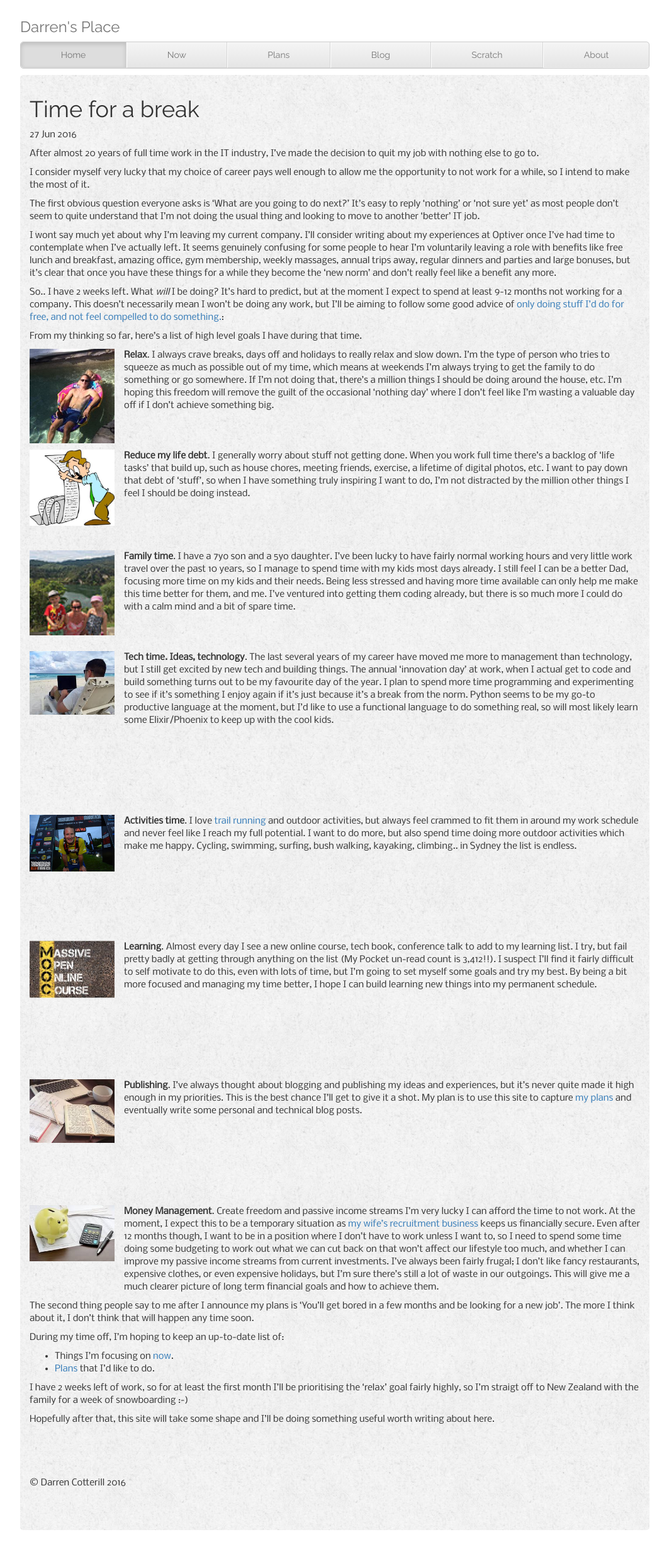
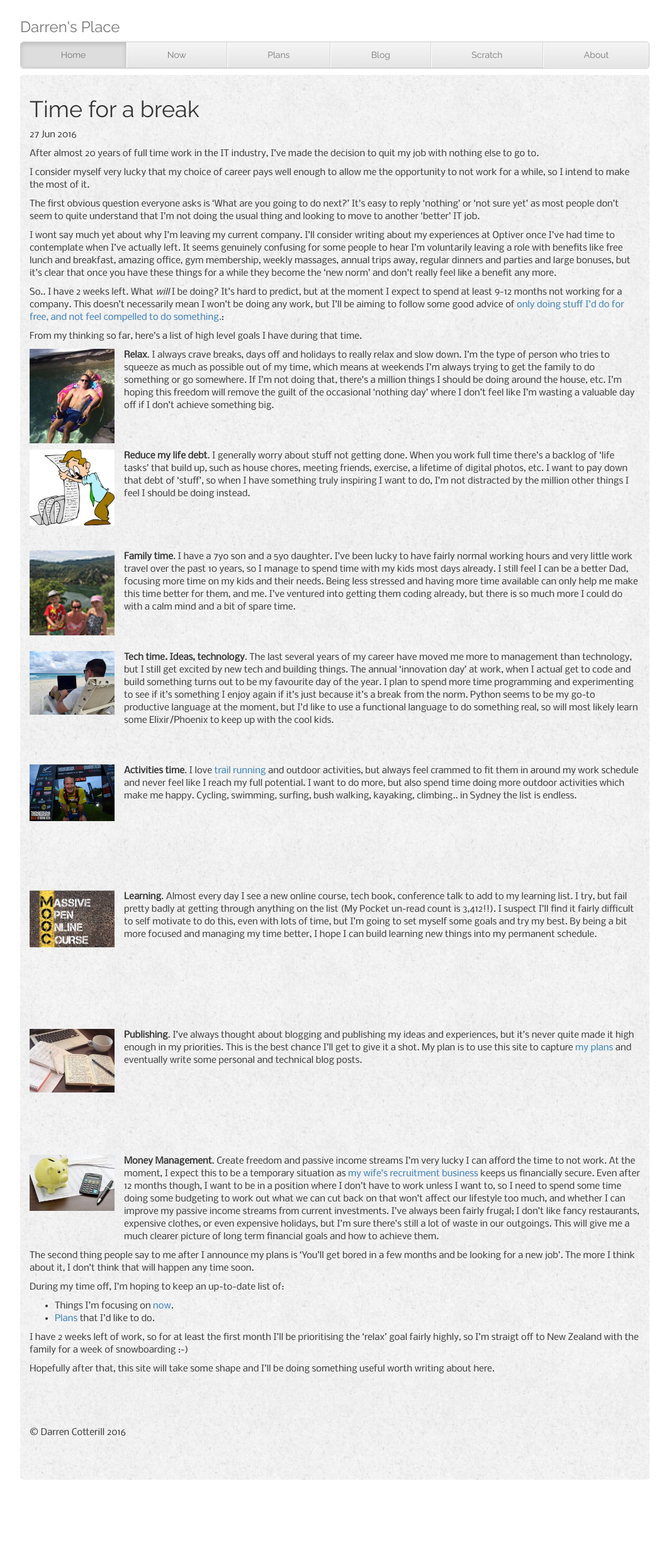
Before and after one commit to DCotterill/DCotterill.github.io, a Jekyll site: the page built from _posts/2016-06-01-Blog-First-Post-Career-Break.md, in a window 1280 px wide. Shown: the whole page at 63% size, without its empty margins (108-1171 px from the left). Built offline with Jekyll 4.4.1, drawn with Linux system fonts in a browser that asks for light colours; nearby versions of some CDN libraries; some web fonts are replaced; after the commit the page ends 2380 px from its top, so only the background shows below that.

Commit message:
Updated 2016-06-01-Blog-First-Post-Career-Break.md

```diff
--- a/_posts/2016-06-01-Blog-First-Post-Career-Break.md
+++ b/_posts/2016-06-01-Blog-First-Post-Career-Break.md
@@ -34,7 +34,7 @@ I have a 7yo son and a 5yo daughter. I've been lucky to have fairly normal worki
 <div style="height:150px;  width:150px; overflow:hidden; align:left; float:left">
 <img src="{{site.baseurl}}/img/coding-beach.jpg" width="150px" align="left" style="PADDING-RIGHT: 15px;"/></div>**Tech time. Ideas, technology**. The last several years of my career have moved me more to management than technology, but I still get excited by new tech and building things. The annual 'innovation day' at work, when I actual get to code and build something turns out to be my favourite day of the year. I plan to spend more time programming and experimenting to see if it's something I enjoy again if it's just because it's a break from the norm. Python seems to be my go-to productive language at the moment, but I'd like to use a functional language to do something real, so will most likely learn some Elixir/Phoenix to keep up with the cool kids.
 
-<br/><br/><br/><br/><br/><br/>
+<br/><br/>
 <div style="height:150px;  width:150px; overflow:hidden; align:left; float:left">
 <img src="{{site.baseurl}}/img/running.jpg" width="150px" align="left" style="PADDING-RIGHT: 15px;"/></div>**Activities time**. I love [trail running](blog/2016/05/31/Scratch-Elevation-Marathon) and outdoor activities, but always feel crammed to fit them in around my work schedule and never feel like I reach my full potential. I want to do more, but also spend time doing more outdoor activities which make me happy. Cycling, swimming, surfing, bush walking, kayaking, climbing.. in Sydney the list is endless.
 
```
